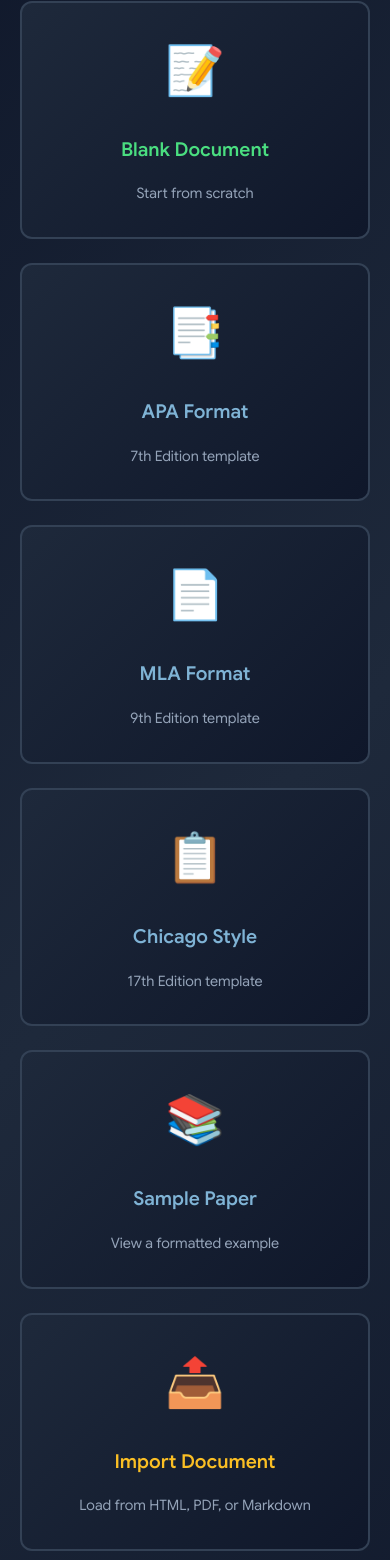
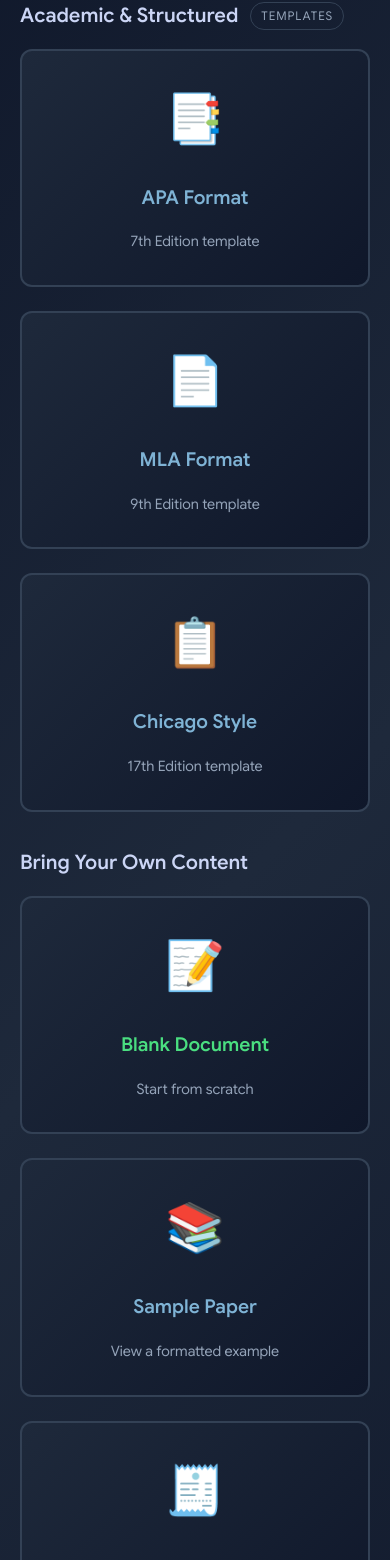
Before and after one commit to veniceailabs/paper-perfector, a React (Vite) app: page / in a window 390 px wide. Shown: the part 318-1878 px from the top of the page. Built offline with nearby package versions, Linux system fonts and the light colour scheme.

Commit message:
Restructure start screen tiles

```diff
--- a/src/App.tsx
+++ b/src/App.tsx
@@ -246,6 +246,14 @@ export default function App() {
             />
           </label>
           <button
+            className="toolbar-button"
+            type="button"
+            onClick={() => setShowShareModal(true)}
+            title="Share this document"
+          >
+            🔗 Share
+          </button>
+          <button
             className={`toolbar-button ${editMode ? "active" : ""}`}
             type="button"
             onClick={() => {
@@ -263,14 +271,6 @@ export default function App() {
             }}
           >
             {editMode ? "👁️ View" : "✏️ Edit"}
-          </button>
-          <button
-            className="toolbar-button"
-            type="button"
-            onClick={() => setShowShareModal(true)}
-            title="Share this document"
-          >
-            🔗 Share
           </button>
           <button
             className="toolbar-button"
--- a/src/components/StartScreen.tsx
+++ b/src/components/StartScreen.tsx
@@ -110,17 +110,12 @@ export function StartScreen({
           <p>Create and format professional documents</p>
         </div>
 
-        <div className="start-grid">
-          {/* New Document */}
-          <div
-            className="start-card start-card-new"
-            onClick={() => onSelectDocument(createBlankDocument())}
-          >
-            <div className="card-icon">📝</div>
-            <h3>Blank Document</h3>
-            <p>Start from scratch</p>
+        <div className="start-section">
+          <div className="start-section-header">
+            <h2>Academic &amp; Structured</h2>
+            <span className="start-section-tag">Templates</span>
           </div>
-
+          <div className="start-grid start-grid-templates">
             {/* APA Template */}
             <div
               className="start-card start-card-example"
@@ -150,6 +145,23 @@ export function StartScreen({
               <h3>Chicago Style</h3>
               <p>17th Edition template</p>
             </div>
+          </div>
+        </div>
+
+        <div className="start-section">
+          <div className="start-section-header">
+            <h2>Bring Your Own Content</h2>
+          </div>
+          <div className="start-grid start-grid-content">
+            {/* New Document */}
+            <div
+              className="start-card start-card-new"
+              onClick={() => onSelectDocument(createBlankDocument())}
+            >
+              <div className="card-icon">📝</div>
+              <h3>Blank Document</h3>
+              <p>Start from scratch</p>
+            </div>
 
             {/* Sample Example */}
             <div
@@ -159,6 +171,16 @@ export function StartScreen({
               <div className="card-icon">📚</div>
               <h3>Sample Paper</h3>
               <p>View a formatted example</p>
+            </div>
+
+            {/* Paste Markdown */}
+            <div
+              className="start-card start-card-paste"
+              onClick={openPasteModal}
+            >
+              <div className="card-icon">🧾</div>
+              <h3>Paste Markdown</h3>
+              <p>Paste text and keep formatting</p>
             </div>
 
             {/* Import Document */}
@@ -173,12 +195,6 @@ export function StartScreen({
                 style={{ display: "none" }}
               />
             </label>
-
-          {/* Paste Markdown */}
-          <div className="start-card start-card-paste" onClick={openPasteModal}>
-            <div className="card-icon">🧾</div>
-            <h3>Paste Markdown</h3>
-            <p>Paste text and keep formatting</p>
           </div>
         </div>
 
--- a/src/styles/StartScreen.css
+++ b/src/styles/StartScreen.css
@@ -54,6 +54,58 @@
   grid-template-columns: repeat(auto-fit, minmax(250px, 1fr));
   gap: 24px;
   margin-bottom: 40px;
+}
+
+.start-section {
+  margin-bottom: 36px;
+}
+
+.start-section:last-of-type {
+  margin-bottom: 24px;
+}
+
+.start-section-header {
+  display: flex;
+  align-items: center;
+  gap: 12px;
+  margin-bottom: 18px;
+  color: #cbd5f5;
+}
+
+.start-section-header h2 {
+  margin: 0;
+  font-size: 1.25em;
+  font-weight: 600;
+}
+
+.start-section-tag {
+  border: 1px solid #334155;
+  border-radius: 999px;
+  padding: 4px 10px;
+  font-size: 0.75em;
+  text-transform: uppercase;
+  letter-spacing: 0.08em;
+  color: #94a3b8;
+}
+
+.start-grid-templates {
+  grid-template-columns: repeat(3, minmax(220px, 1fr));
+  margin-bottom: 0;
+}
+
+.start-grid-content {
+  grid-template-columns: repeat(2, minmax(240px, 1fr));
+  margin-bottom: 0;
+}
+
+@media (max-width: 900px) {
+  .start-grid-templates {
+    grid-template-columns: repeat(auto-fit, minmax(220px, 1fr));
+  }
+
+  .start-grid-content {
+    grid-template-columns: repeat(auto-fit, minmax(220px, 1fr));
+  }
 }
 
 .start-card {
```
Lines whose indentation alone changed are shown as unchanged.
